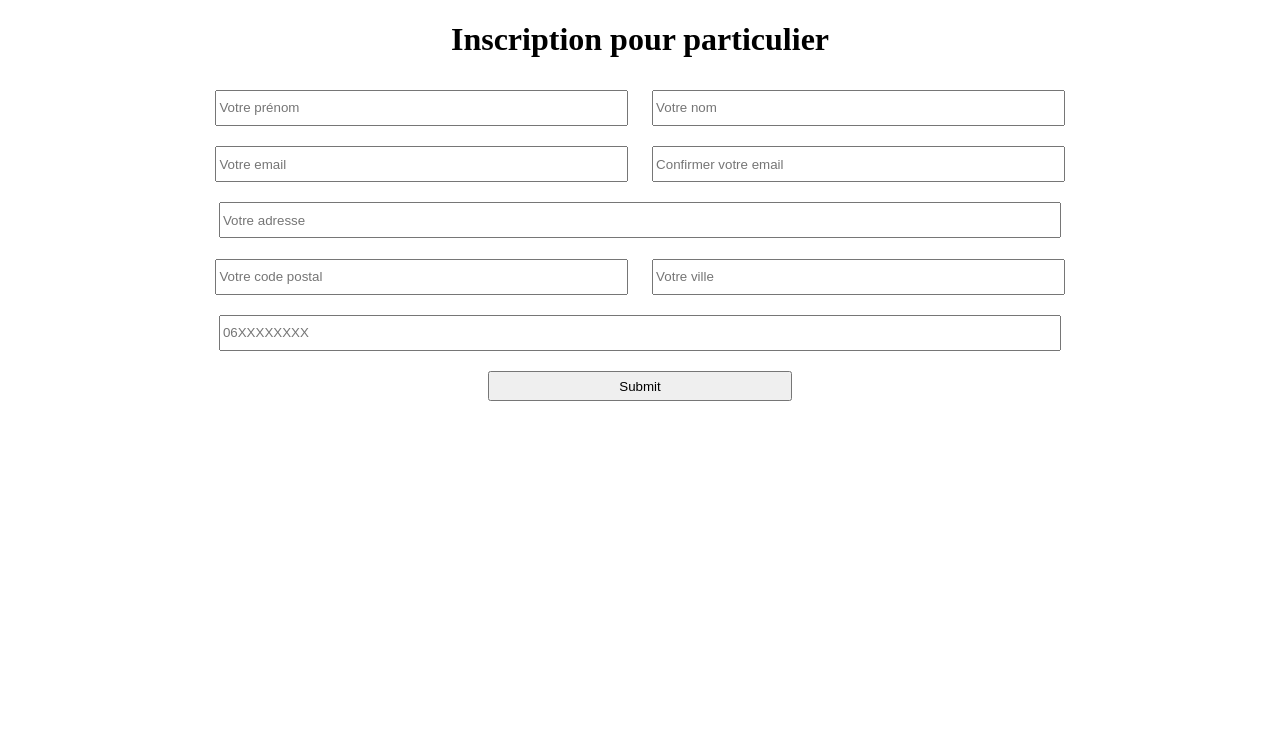
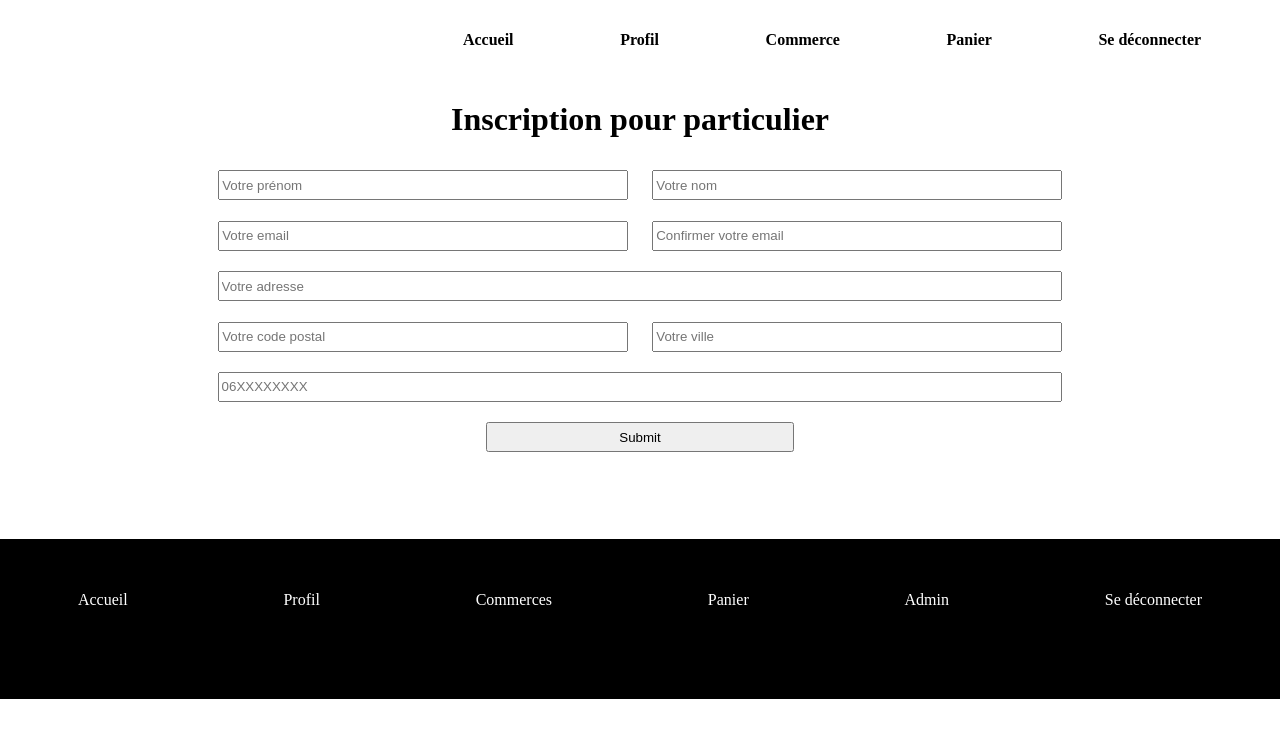
Before and after one commit to celine-emptoz-lacote/confinement, a PHP site: page /inscription.php in a window 1280 px wide. Shown: the top 738 px of the page. Run offline with PHP 8.4, Linux system fonts and the light colour scheme.

Commit message:
ajout du header et footer

```diff
--- a/inscription.php
+++ b/inscription.php
@@ -4,10 +4,20 @@
     <meta charset="UTF-8">
     <meta name="viewport" content="width=device-width, initial-scale=1.0">
     <title>Inscription particuliers</title>
-    <link href="inscription.css" rel="stylesheet">
+    <link href="css/inscription.css" rel="stylesheet">
+    <link href="css/index.css" rel="stylesheet">
 </head>
 <body>
-
+    <header>
+        <nav>
+            <a href="#">Accueil</a>
+            <a href="#">Profil</a>
+            <a href="#">Commerce</a>
+            <a href="#">Panier</a>
+            <a href="#">Se déconnecter</a>
+        </nav>
+    </header>
+    <main>
         <h1>Inscription pour particulier</h1>
         <form action="" method="POST">
 
@@ -31,6 +41,16 @@
 
             <input type="submit">
         </form>
-
+    </main>
+    <footer>
+        <nav class="nav_footer">
+            <a href="#">Accueil</a>
+            <a href="#">Profil</a>
+            <a href="#">Commerces</a>
+            <a href="#">Panier</a>
+            <a href="#">Admin</a>
+            <a href="#">Se déconnecter</a>
+        </nav>
+    </footer>
 </body>
 </html>
```
Also changed, not shown: css/inscription.css (renamed from inscription.css). Lines whose indentation alone changed are shown as unchanged.
